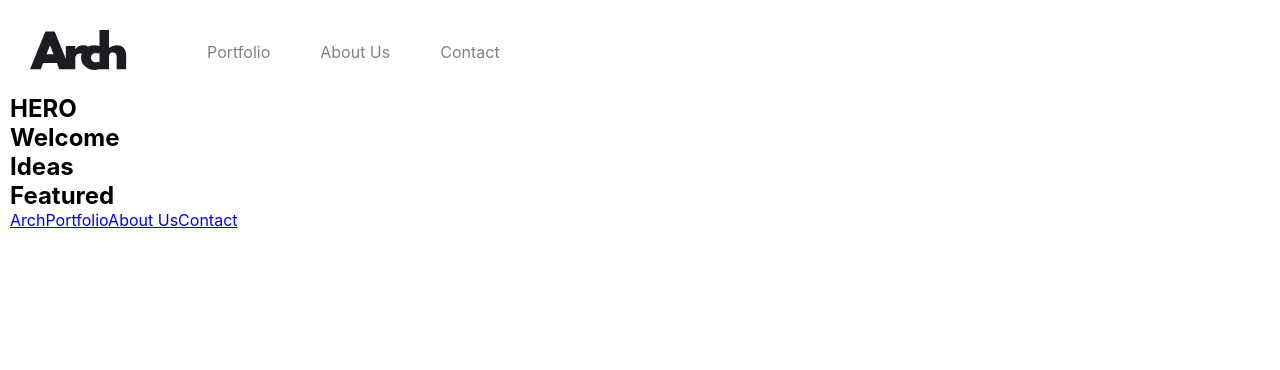
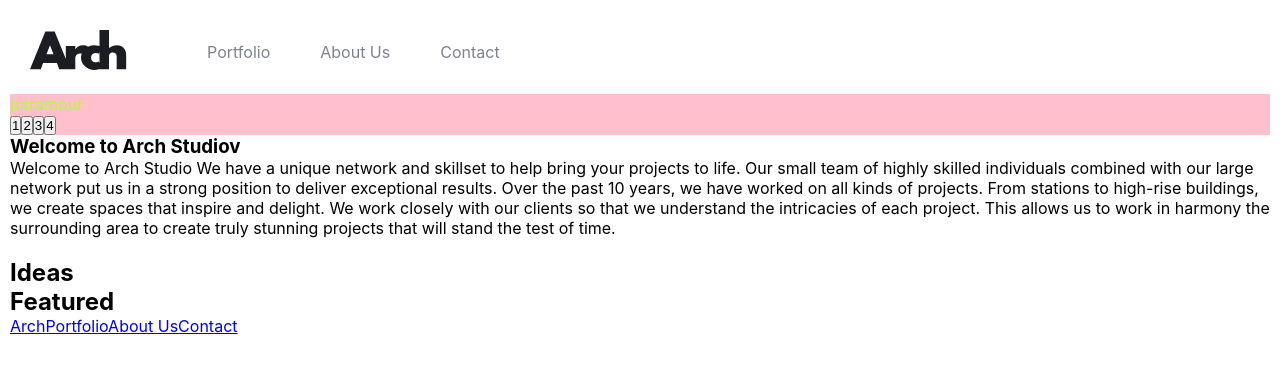
Before and after one commit to JoaquinBruhnIntive/react-landing, a React (Create React App) app: page / in a window 1280 px wide. Shown: the top 370 px of the page. Built offline with nearby package versions, Linux system fonts and the light colour scheme.

Commit message:
[update]finished the logic of the Hero component along with making a slider component that should work independently, moving on to the styles of the Hero component

```diff
--- a/src/App.jsx
+++ b/src/App.jsx
@@ -1,4 +1,3 @@
-import logo from './logo.svg';
 
 import Navbar from './components/navbar/navbar';
 import Index from './components/index/index'
--- a/src/components/index/hero/hero.jsx
+++ b/src/components/index/hero/hero.jsx
@@ -1,6 +1,16 @@
+import React from "react";
+import HeroSlide from "./heroSlide/heroSlide";
+import heroCard from './heroData';
+import './hero.css';
+
+
 const Hero = () => {
     return (
-        <h2>HERO</h2>
+        <section>
+            <div className="sliders">
+                <HeroSlide slideData={heroCard}/>
+            </div>
+        </section>
     )
 }
 
--- /dev/null
+++ b/src/components/index/hero/heroData.js
@@ -0,0 +1,20 @@
+const heroCard = [
+    {
+        class:"slide paramour",
+        test:"paramour",
+    },
+    {
+        class:"slide federal",
+        test:"federal",
+    },
+    {
+        class:"slide seraph",
+        test:"seraph"
+    },
+    {
+        class:"slide trinity",
+        test:"trinity"
+    },
+]
+
+export default heroCard
--- /dev/null
+++ b/src/components/index/hero/heroSlide/heroSlide.css
@@ -0,0 +1,23 @@
+.slide{
+    background-color: pink;
+}
+/*----------diferent slide classes------------*/
+.paramour{
+    color: greenyellow;
+    transition: 1s;
+}
+
+.federal{
+    color: brown;
+    transition: 1s;
+}
+
+.seraph{
+    color: red;
+    transition: 1s;
+}
+
+.trinity{
+    color: purple;
+    transition: 1s;
+}
--- /dev/null
+++ b/src/components/index/hero/heroSlide/heroSlide.jsx
@@ -0,0 +1,22 @@
+import React, { useState } from "react";
+import './heroSlide.css'
+
+
+const HeroSlide = ({ slideData }) => {
+    const [currentSlide, setCurrentSlide] = useState(0);
+
+    function toggleSlide (slideNumber){
+            setCurrentSlide(slideNumber);
+    }
+
+
+    return (
+        <div className={slideData[currentSlide].class}>{slideData[currentSlide].test}
+          <div>
+              {slideData.map((slide, index) => <button className="buttonController" onClick={() => toggleSlide(index)}>{index + 1}</button>)}
+          </div>
+        </div>
+    );
+}
+
+export default HeroSlide;
--- a/src/components/index/index.jsx
+++ b/src/components/index/index.jsx
@@ -6,12 +6,13 @@ import Featured from './featured/featured';
 
 const Index = () =>{
     return(
-        <section>
+        <>
             <Hero />
             <Welcome />
             <Ideas />
             <Featured />
-        </section>
+        </>
+
     )
 }
 export default Index
--- a/src/components/index/welcome/welcome.jsx
+++ b/src/components/index/welcome/welcome.jsx
@@ -1,6 +1,16 @@
 const Welcome = () => {
     return (
-        <h2>Welcome</h2>
+        <section>
+            <div>
+                <h3>Welcome to Arch Studiov</h3>
+                <p>
+                    Welcome to Arch Studio We have a unique network and skillset to help bring your projects to life. Our small team of highly skilled individuals combined with our large network put us in a strong position to deliver exceptional results.
+                    Over the past 10 years, we have worked on all kinds of projects. From stations to high-rise buildings, we create spaces that inspire and delight.
+                    We work closely with our clients so that we understand the intricacies of each project. This allows us to work in harmony the surrounding area to create truly stunning projects that will stand the test of time.
+                </p>
+            </div>
+            <img src="" alt="" />
+        </section>
     )
 }
 
--- a/src/components/navbar/navbar.jsx
+++ b/src/components/navbar/navbar.jsx
@@ -1,6 +1,5 @@
 import React, { useState }from 'react';
 import { Link } from 'react-router-dom';
-import hamburguer from '../../assets/icons/icon-hamburger.svg';
 import logo from '../../assets/logo.svg'
 import './navbar.css';
 
```
Also changed, not shown: src/components/index/hero/hero.css (added).
